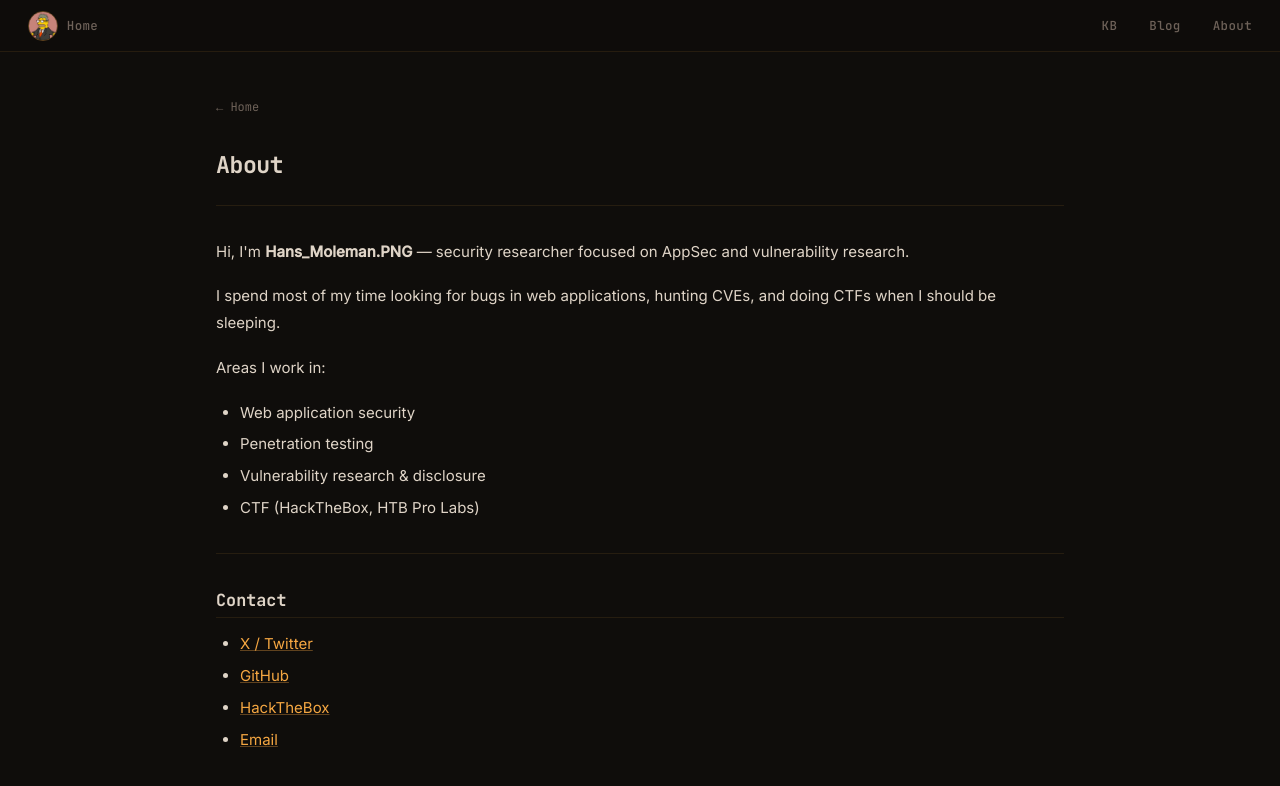
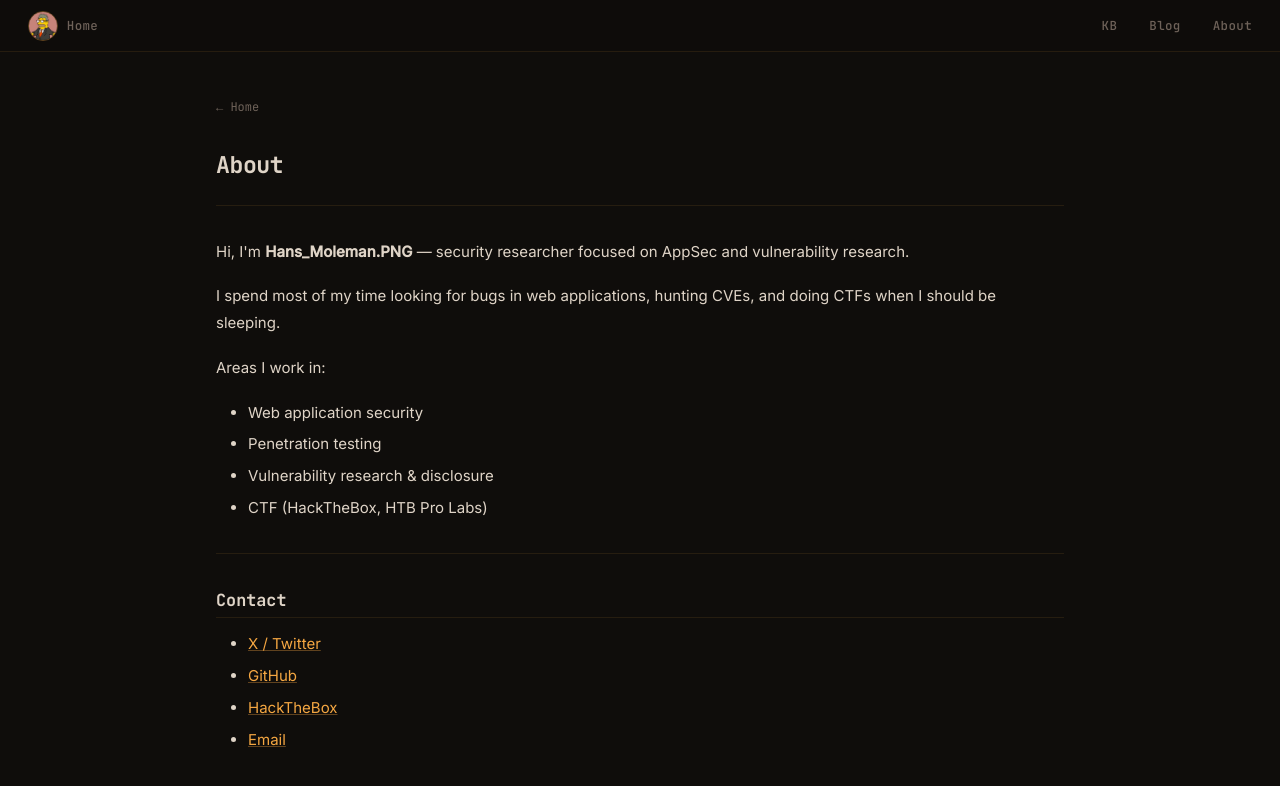
Before and after one commit to HansMolemanPNG/hansmolemanpng.github.io, an MkDocs documentation site: the page built from docs/about.md, in a window 1280 px wide. Shown: the top 786 px of the page. Built offline with MkDocs 1.6.1, drawn with Linux system fonts in a browser that asks for light colours.

Commit message:
Strengthen list indentation: 2rem padding, reset logical props in *
- Reset padding-inline/block and margin-inline/block in the * rule to
  guarantee UA logical-property defaults are fully overridden before
  author rules apply
- Increase top-level list padding from 1.5rem to 2rem (32px) to match
  browser UA defaults visually and make indentation unambiguous
- Add nested list rules (ul ul, ol ol etc.) with 1.5rem indentation so
  nested levels still indent correctly
- Remove redundant list-style-position: outside (browser default, kept
  clean)

https://claude.ai/code/session_01RkizXWCwpk2GxfPxeWvNQ1

```diff
--- a/docs/assets/style.css
+++ b/docs/assets/style.css
@@ -31,7 +31,7 @@
 }
 
 /* ── Reset ── */
-*, *::before, *::after { box-sizing: border-box; margin: 0; padding: 0; }
+*, *::before, *::after { box-sizing: border-box; margin: 0; padding: 0; padding-inline: 0; padding-block: 0; margin-inline: 0; margin-block: 0; }
 html { font-size: 16px; -webkit-text-size-adjust: 100%; }
 
 body {
@@ -679,14 +679,21 @@ img { max-width: 100%; display: block; }
 
 .article-content ul,
 .article-content ol {
-  padding-left: 1.5rem;
-  padding-inline-start: 1.5rem;
+  padding-left: 2rem;
+  padding-inline-start: 2rem;
   margin-bottom: 1.1rem;
-  list-style-position: outside;
 }
 .article-content ul { list-style-type: disc; }
 .article-content ol { list-style-type: decimal; }
 .article-content ul ul { list-style-type: circle; }
+.article-content ul ul,
+.article-content ol ol,
+.article-content ul ol,
+.article-content ol ul {
+  padding-left: 1.5rem;
+  padding-inline-start: 1.5rem;
+  margin-bottom: 0;
+}
 .article-content li {
   display: list-item;
   margin-bottom: .3rem;
```
